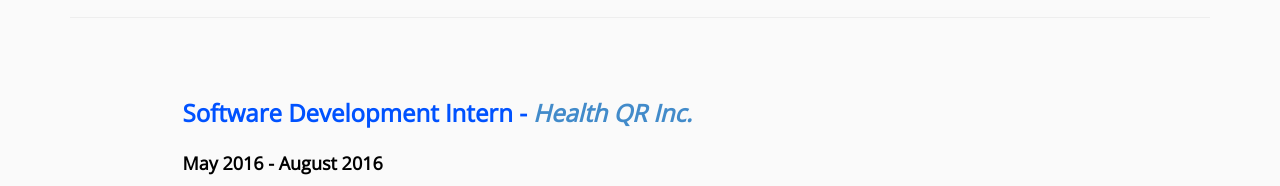
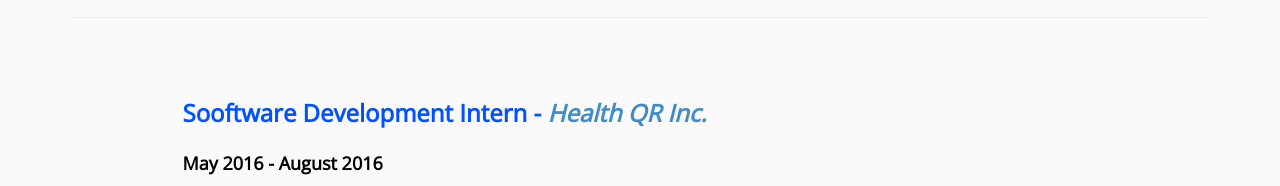
Before and after one commit to ASealy/Personal-Webpage, a plain HTML site: page Resume-Project/index.html in a window 1280 px wide. Shown: the part 2429-2615 px from the top of the page. Drawn offline with nearby package versions, Linux system fonts and the light colour scheme.

Commit message:
Update index.html

```diff
--- a/Resume-Project/index.html
+++ b/Resume-Project/index.html
@@ -153,7 +153,7 @@
      </div>
      <div class="col-md-8 " data-scrollreveal="enter left and move 100px, wait 0.4s">
 
-      <h3 ><strong class="color-blue">Software Development Intern - <i><a href="https://healthqr.com/en/" target="_blank">Health QR Inc.</a></i></strong></h3>
+      <h3 ><strong class="color-blue">Sooftware Development Intern - <i><a href="https://healthqr.com/en/" target="_blank">Health QR Inc.</a></i></strong></h3>
       <h4><b>May 2016 - August 2016</b></h4>
       <p>
         Contributed to ongoing development of the pharmacy software product in an agile sprint environment
```
